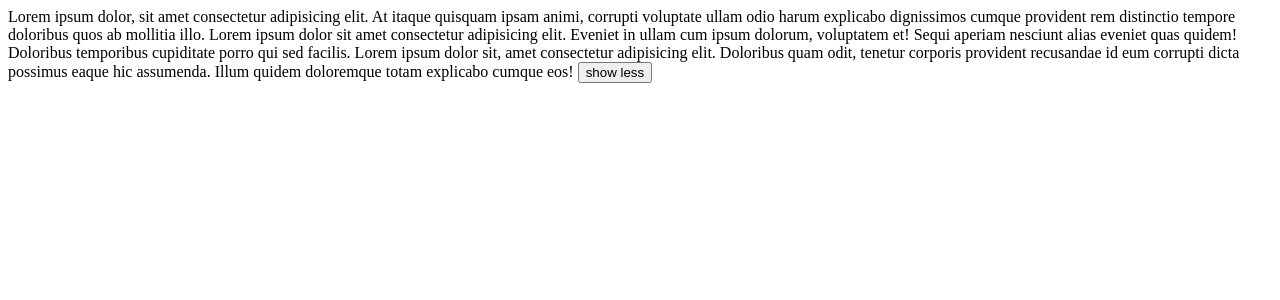
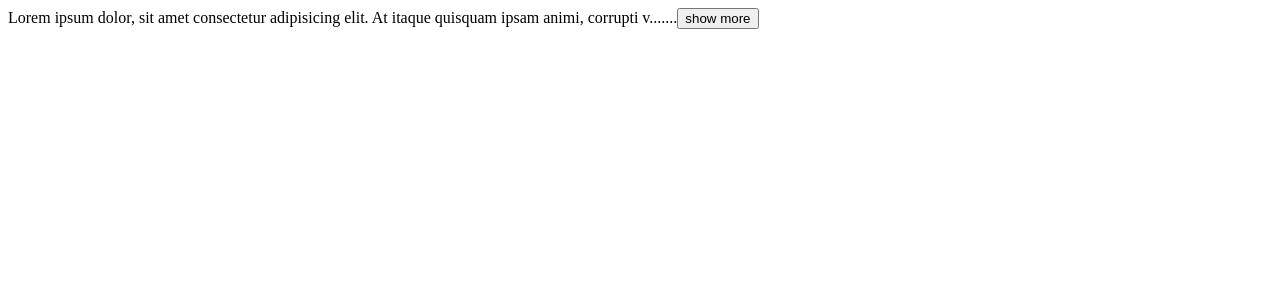
Before and after one commit to pinugit/react-app, a React (Vite) app: page / in a window 1280 px wide. Shown: the top 300 px of the page. Built offline with nearby package versions, Linux system fonts and the light colour scheme.

Commit message:
completed Explendable text exersise

```diff
--- a/src/Components/ExpandableText/ExpandableText.tsx
+++ b/src/Components/ExpandableText/ExpandableText.tsx
@@ -5,7 +5,7 @@ interface props {
   maxChar?: number;
 }
 const ExpandableText = ({ children, maxChar = 100 }: props) => {
-  const [doesShowingMore, setDoesShowingMore] = useState(true);
+  const [doesShowingMore, setDoesShowingMore] = useState(false);
   return (
     <>
       <div>
```
